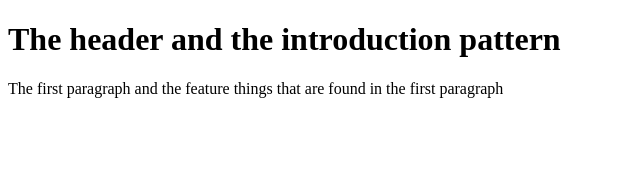
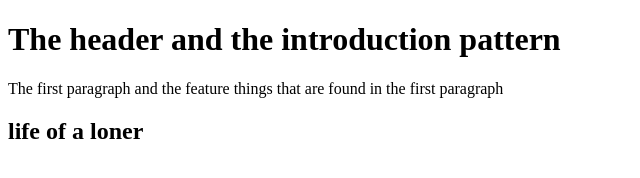
Before and after one commit to decielo/learning-git, a plain HTML site: page index.html in a window 1280 px wide. Shown: the whole page, without its empty margins (0-640 px from the left). Drawn offline with Linux system fonts and the light colour scheme.

Commit message:
added the h2 element

```diff
--- a/index.html
+++ b/index.html
@@ -9,5 +9,6 @@
   <h1> The header and the introduction pattern</h1>
   <p>The first paragraph and the feature things that are found in
      the first paragraph</p>
+  <h2>life of a loner</h2>
 </body>
 </html>
```
